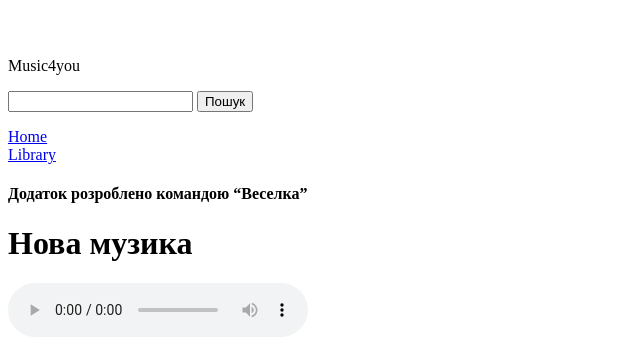
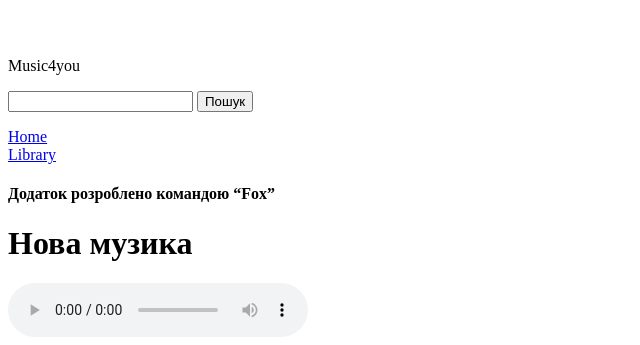
Before and after one commit to T0riT0rka/first-project, a plain HTML site: page index.html in a window 1280 px wide. Shown: the part 1231-1576 px from the top of the page, 0-640 px from the left. Drawn offline with Linux system fonts and the light colour scheme.

Commit message:
Update info team

```diff
--- a/index.html
+++ b/index.html
@@ -35,7 +35,7 @@
 			<a href="./index.html">Home</a> <br>
 			<a href="./library.html">Library</a>
 
-			<h4>Додаток розроблено командою “Веселка”</h4>
+			<h4>Додаток розроблено командою “Fox”</h4>
 		</div>
 
 		<div class="container">
```
